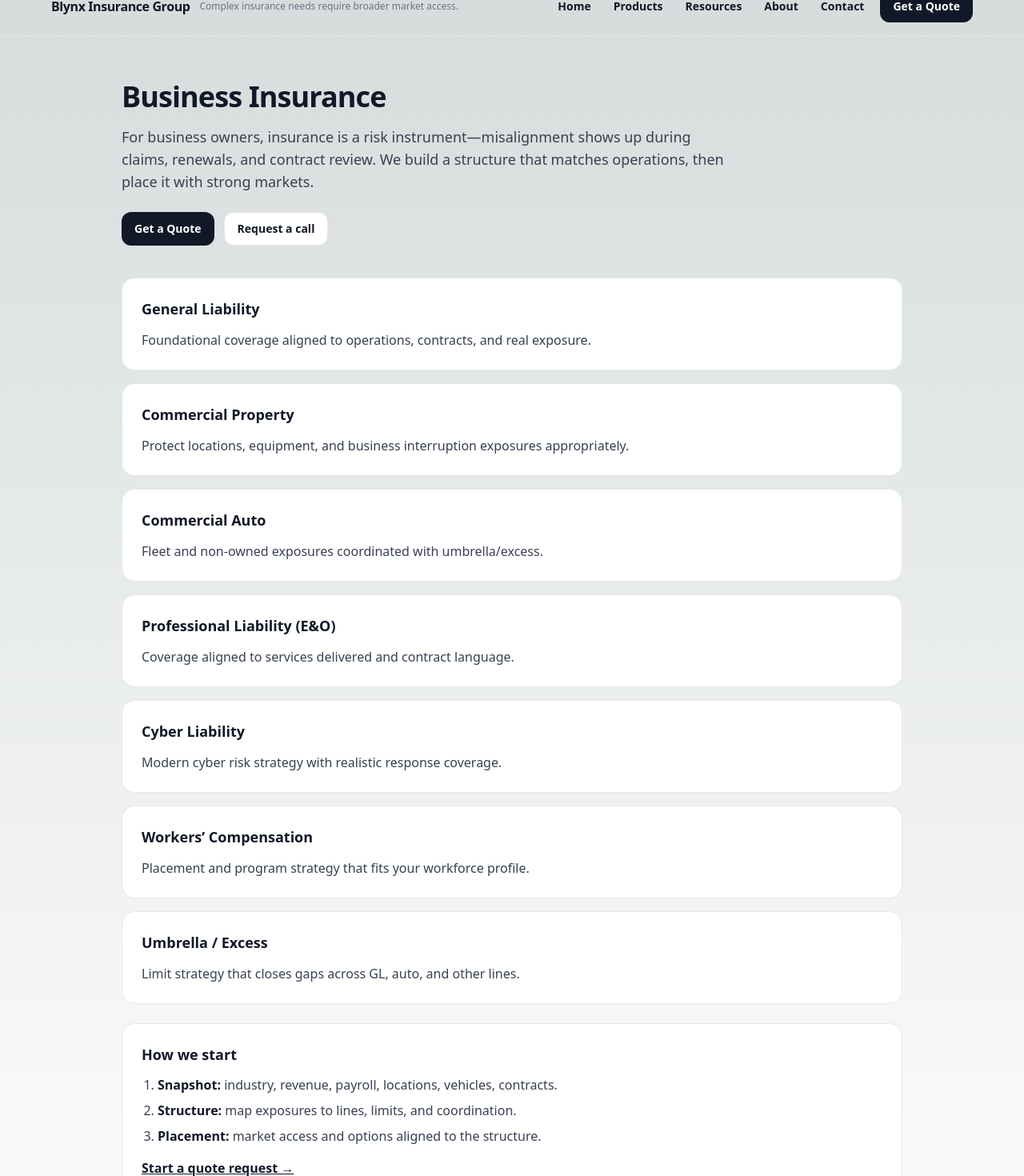
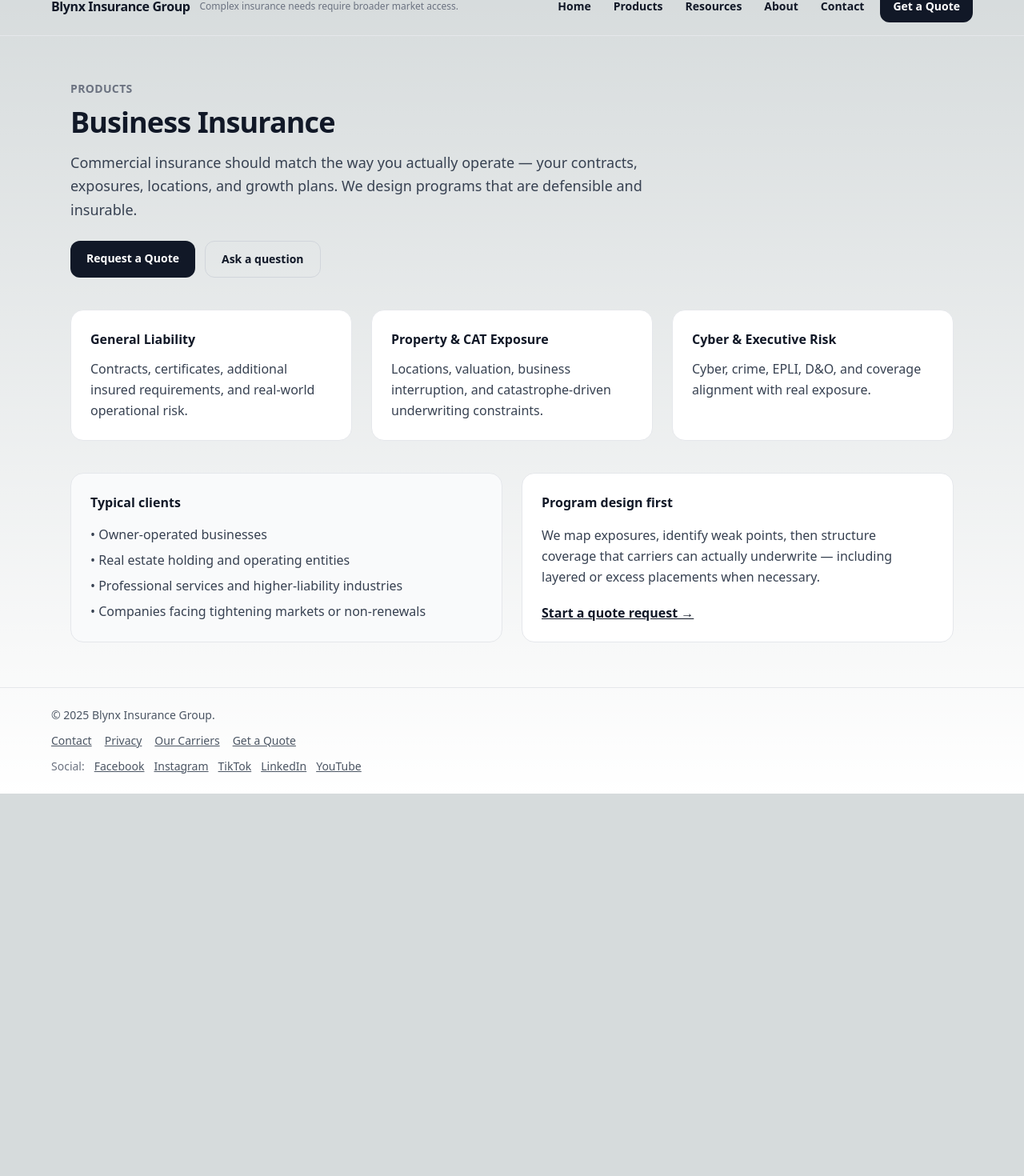
Before and after one commit to Thoxie/Blynx-Insurance-Group, a Next.js app: page /products/business in a window 1280 px wide. Shown: the part 28-1498 px from the top of the page at 80% size. After the commit the page ends 1020 px from the top, so only its background shows below. Built offline with nearby package versions, Linux system fonts and the light colour scheme.

Commit message:
Update page.tsx

```diff
--- a/app/products/business/page.tsx
+++ b/app/products/business/page.tsx
@@ -1,4 +1,3 @@
-
 /**
  * Page: Business Insurance
  * Route: /products/business
@@ -6,104 +5,83 @@
  */
 
 import Link from "next/link";
-import type { Metadata } from "next";
 
-export const metadata: Metadata = {
-  title: "Business Insurance | Blynx Insurance Group",
-  description:
-    "Business insurance strategy and placement—general liability, property, cyber, professional liability, workers’ comp, and more.",
-};
-
-const items = [
-  {
-    title: "General Liability",
-    desc: "Foundational coverage aligned to operations, contracts, and real exposure.",
-  },
-  {
-    title: "Commercial Property",
-    desc: "Protect locations, equipment, and business interruption exposures appropriately.",
-  },
-  {
-    title: "Commercial Auto",
-    desc: "Fleet and non-owned exposures coordinated with umbrella/excess.",
-  },
-  {
-    title: "Professional Liability (E&O)",
-    desc: "Coverage aligned to services delivered and contract language.",
-  },
-  {
-    title: "Cyber Liability",
-    desc: "Modern cyber risk strategy with realistic response coverage.",
-  },
-  {
-    title: "Workers’ Compensation",
-    desc: "Placement and program strategy that fits your workforce profile.",
-  },
-  {
-    title: "Umbrella / Excess",
-    desc: "Limit strategy that closes gaps across GL, auto, and other lines.",
-  },
-];
-
-export default function BusinessProductsPage() {
+export default function BusinessInsurancePage() {
   return (
-    <main className="mx-auto max-w-5xl px-6 py-14">
+    <main className="mx-auto max-w-6xl px-6 py-14">
       <header className="mb-10">
-        <h1 className="text-3xl md:text-4xl font-semibold tracking-tight">
+        <p className="text-sm font-semibold uppercase tracking-wide text-gray-500">
+          Products
+        </p>
+        <h1 className="mt-3 text-3xl md:text-4xl font-semibold tracking-tight text-gray-900">
           Business Insurance
         </h1>
-        <p className="mt-4 text-lg text-gray-700 max-w-3xl">
-          For business owners, insurance is a risk instrument—misalignment shows
-          up during claims, renewals, and contract review. We build a structure
-          that matches operations, then place it with strong markets.
+        <p className="mt-4 max-w-3xl text-lg text-gray-700 leading-relaxed">
+          Commercial insurance should match the way you actually operate — your
+          contracts, exposures, locations, and growth plans. We design programs
+          that are defensible and insurable.
         </p>
 
         <div className="mt-6 flex flex-wrap gap-3">
           <Link
             href="/quote"
-            className="inline-flex items-center justify-center rounded-xl bg-gray-900 px-4 py-2.5 text-sm font-semibold text-white hover:bg-gray-800 transition"
+            className="rounded-xl bg-gray-900 px-5 py-3 text-sm font-semibold text-white hover:bg-gray-800 transition"
           >
-            Get a Quote
+            Request a Quote
           </Link>
           <Link
             href="/contact"
-            className="inline-flex items-center justify-center rounded-xl border border-gray-200 bg-white px-4 py-2.5 text-sm font-semibold text-gray-900 hover:bg-gray-50 transition"
+            className="rounded-xl border border-gray-300 px-5 py-3 text-sm font-semibold text-gray-900 hover:bg-gray-50 transition"
           >
-            Request a call
+            Ask a question
           </Link>
         </div>
       </header>
 
-      <section className="grid gap-4">
-        {items.map((x) => (
-          <div
-            key={x.title}
-            className="rounded-2xl border border-gray-200 bg-white p-6"
-          >
-            <h2 className="text-lg font-semibold">{x.title}</h2>
-            <p className="mt-3 text-gray-700 leading-relaxed">{x.desc}</p>
-          </div>
-        ))}
+      <section className="grid gap-6 md:grid-cols-3">
+        <div className="rounded-2xl border border-gray-200 bg-white p-6">
+          <h2 className="font-semibold text-gray-900">General Liability</h2>
+          <p className="mt-3 text-gray-700 leading-relaxed">
+            Contracts, certificates, additional insured requirements, and
+            real-world operational risk.
+          </p>
+        </div>
+
+        <div className="rounded-2xl border border-gray-200 bg-white p-6">
+          <h2 className="font-semibold text-gray-900">Property & CAT Exposure</h2>
+          <p className="mt-3 text-gray-700 leading-relaxed">
+            Locations, valuation, business interruption, and catastrophe-driven
+            underwriting constraints.
+          </p>
+        </div>
+
+        <div className="rounded-2xl border border-gray-200 bg-white p-6">
+          <h2 className="font-semibold text-gray-900">Cyber & Executive Risk</h2>
+          <p className="mt-3 text-gray-700 leading-relaxed">
+            Cyber, crime, EPLI, D&O, and coverage alignment with real exposure.
+          </p>
+        </div>
       </section>
 
-      <section className="mt-6">
+      <section className="mt-10 grid gap-6 md:grid-cols-2">
+        <div className="rounded-2xl border border-gray-200 bg-gray-50 p-6">
+          <h3 className="font-semibold text-gray-900">Typical clients</h3>
+          <ul className="mt-4 space-y-2 text-gray-700">
+            <li>• Owner-operated businesses</li>
+            <li>• Real estate holding and operating entities</li>
+            <li>• Professional services and higher-liability industries</li>
+            <li>• Companies facing tightening markets or non-renewals</li>
+          </ul>
+        </div>
+
         <div className="rounded-2xl border border-gray-200 bg-white p-6">
-          <h2 className="text-lg font-semibold">How we start</h2>
-          <ol className="mt-3 list-decimal space-y-2 pl-5 text-gray-700">
-            <li>
-              <span className="font-semibold text-gray-900">Snapshot:</span>{" "}
-              industry, revenue, payroll, locations, vehicles, contracts.
-            </li>
-            <li>
-              <span className="font-semibold text-gray-900">Structure:</span>{" "}
-              map exposures to lines, limits, and coordination.
-            </li>
-            <li>
-              <span className="font-semibold text-gray-900">Placement:</span>{" "}
-              market access and options aligned to the structure.
-            </li>
-          </ol>
-          <div className="mt-4">
+          <h3 className="font-semibold text-gray-900">Program design first</h3>
+          <p className="mt-4 text-gray-700 leading-relaxed">
+            We map exposures, identify weak points, then structure coverage
+            that carriers can actually underwrite — including layered or excess
+            placements when necessary.
+          </p>
+          <div className="mt-5">
             <Link href="/quote" className="underline font-semibold">
               Start a quote request →
             </Link>
```
